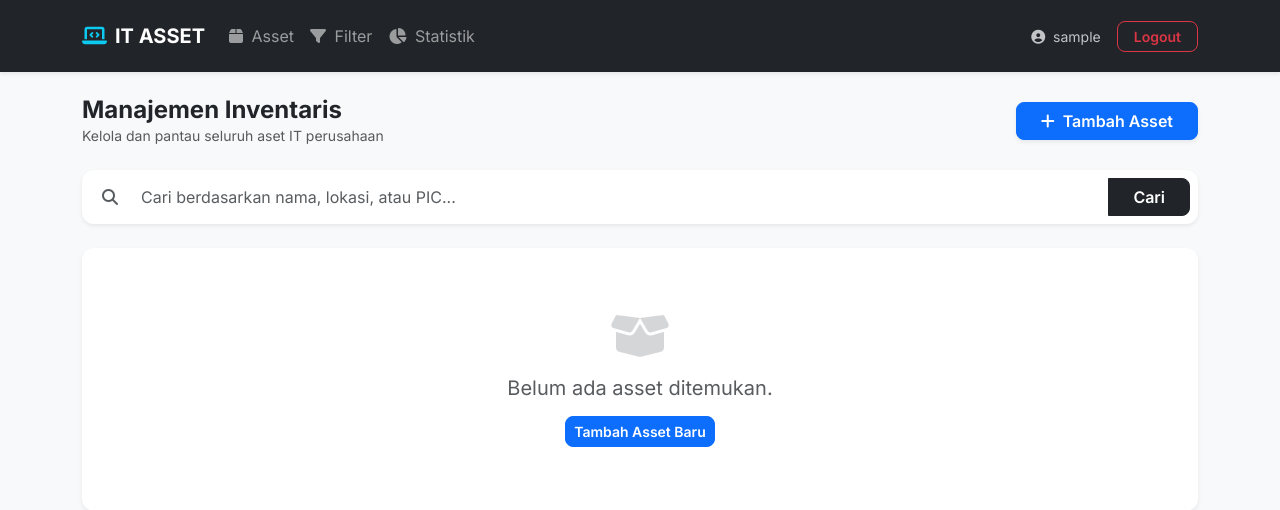
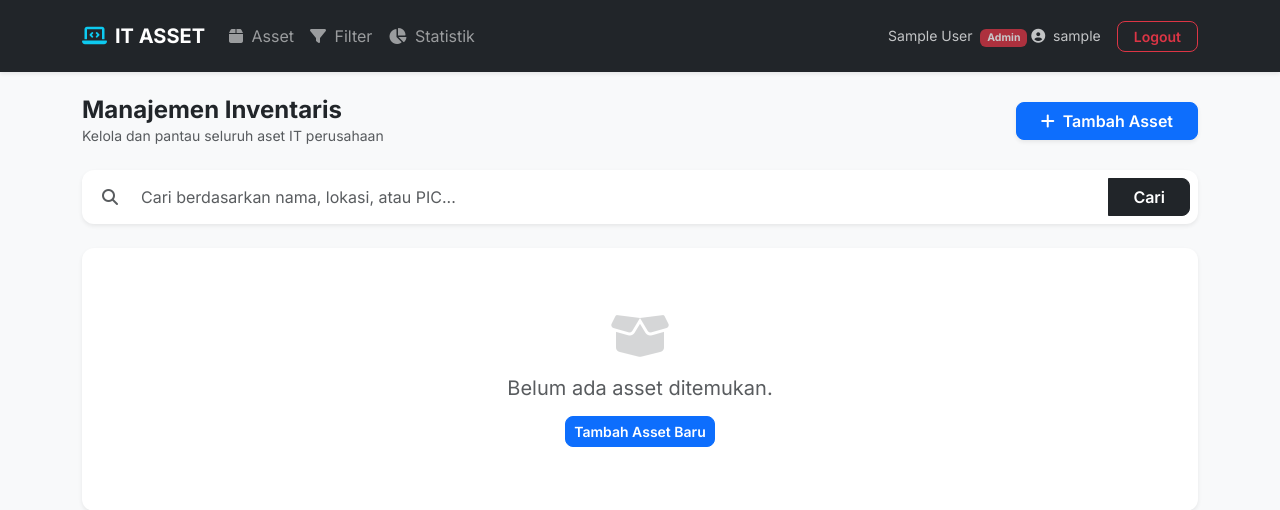
Before and after one commit to baguesputra/IT-Asset-Management, a Flask app: page /assets/ in a window 1280 px wide. Shown: the top 510 px of the page. Run offline with Flask 3, Linux system fonts and the light colour scheme; the visitor is signed in with stand-in values (Sample User, id 1); data that the repository does not hold is empty.

Commit message:
feat: add role user for admin and viewer

```diff
--- a/app/__init__.py
+++ b/app/__init__.py
@@ -1,8 +1,18 @@
-from flask import Flask
+from flask import Flask, session
 
 def create_app() -> Flask:
     app = Flask(__name__)
     app.secret_key = "it-asset-rs-2024-ganti-ini-nanti"
+
+    # context processor — inject variabel ke SEMUA template
+    # tanpa perlu kirim manual di setiap render_template()
+    @app.context_processor
+    def inject_globals():
+        return {
+            "is_admin": session.get("role") == "admin",
+            "current_user": session.get("nama", ""),
+            "current_role": session.get("role", ""),
+        }
 
     from app.routes.asset_routes import asset_bp
     from app.routes.main_routes import main_bp
--- a/app/routes/asset_routes.py
+++ b/app/routes/asset_routes.py
@@ -3,7 +3,7 @@
 # panggil service, return halaman HTML.
 
 from flask import Blueprint, render_template, request, redirect, url_for, flash
-from app.utils.auth import login_required
+from app.utils.auth import login_required, admin_required
 from app.services.asset_service import (
     get_semua_asset, get_asset_by_id,
     tambah_asset, update_asset, hapus_asset,
@@ -28,7 +28,7 @@ def index():
 
 
 @asset_bp.route("/tambah", methods=["GET", "POST"])
-@login_required
+@admin_required
 def tambah():
     """
     GET  → tampilkan form tambah asset
@@ -75,7 +75,7 @@ def detail(asset_id: str):
 
 
 @asset_bp.route("/edit/<asset_id>", methods=["GET", "POST"])
-@login_required
+@admin_required
 def edit(asset_id: str):
     """
     GET  → tampilkan form edit dengan nilai saat ini
@@ -129,7 +129,7 @@ def cari():
 
 
 @asset_bp.route("/hapus/<asset_id>", methods=["POST"])
-@login_required
+@admin_required
 def hapus(asset_id: str):
     """Hapus asset — hanya terima POST request."""
     target = hapus_asset(asset_id)
--- a/app/routes/auth_routes.py
+++ b/app/routes/auth_routes.py
@@ -24,11 +24,15 @@ def login():
         username = request.form.get("username", "").strip()
         password = request.form.get("password", "").strip()
 
+        user = USERS.get(username)
+
         # cek apakah username ada dan password cocok
-        if USERS.get(username) == password:
+        if user and user["password"] == password:
             # simpan info login ke session
             session["logged_in"] = True
             session["username"]  = username
+            session["role"]      = user["role"]
+            session["nama"]      = user["nama"]
 
             flash(f"Selamat datang, {username}!", "success")
             return redirect(url_for("assets.index"))
--- a/app/routes/servis_routes.py
+++ b/app/routes/servis_routes.py
@@ -11,6 +11,7 @@ from app.services.servis_service import (
     hapus_servis, get_total_biaya, JENIS_SERVIS
 )
 from datetime import date
+from app.utils.auth import login_required, admin_required
 
 servis_bp = Blueprint("servis", __name__, url_prefix="/servis")
 
@@ -38,7 +39,7 @@ def riwayat(asset_id: str):
 
 
 @servis_bp.route("/tambah/<asset_id>", methods=["POST"])
-@login_required
+@admin_required
 def tambah(asset_id: str):
     """Tambah catatan servis baru — hanya POST."""
     asset = get_asset_by_id(asset_id)
@@ -60,7 +61,7 @@ def tambah(asset_id: str):
 
 
 @servis_bp.route("/hapus/<int:servis_id>", methods=["POST"])
-@login_required
+@admin_required
 def hapus(servis_id: int):
     """Hapus satu catatan servis."""
     # ambil asset_id dulu untuk redirect balik
--- a/app/templates/assets/detail.html
+++ b/app/templates/assets/detail.html
@@ -100,6 +100,7 @@
                     <a href="/servis/asset/{{ asset.id }}" class="btn btn-info px-4 shadow-sm">
                         <i class="fas fa-history me-2"></i>Riwayat Servis
                     </a>
+                    {% if is_admin %}
                     <a href="/assets/edit/{{ asset.id }}" class="btn btn-warning px-4 shadow-sm">
                         <i class="fas fa-edit me-2"></i>Edit
                     </a>
@@ -109,6 +110,7 @@
                             <i class="fas fa-trash-alt me-2"></i>Hapus
                         </button>
                     </form>
+                    {% endif %}
                 </div>
                 <a href="/assets" class="btn btn-link text-decoration-none text-muted ms-auto">
                     <i class="fas fa-arrow-left me-1"></i> Kembali ke Daftar
--- a/app/templates/assets/index.html
+++ b/app/templates/assets/index.html
@@ -56,9 +56,11 @@
         <p class="text-muted small mb-0">Kelola dan pantau seluruh aset IT perusahaan</p>
     </div>
     <div class="col-md-6 text-md-end mt-3 mt-md-0">
+        {% if is_admin %}
         <a href="/assets/tambah" class="btn btn-primary shadow-sm px-4">
             <i class="fas fa-plus me-2"></i>Tambah Asset
         </a>
+        {% endif %}
     </div>
 </div>
 
@@ -116,6 +118,7 @@
                             <a href="/assets/detail/{{ a.id }}" class="btn btn-light btn-sm text-info" title="Detail">
                                 <i class="fas fa-eye"></i>
                             </a>
+                            {% if is_admin %}
                             <a href="/assets/edit/{{ a.id }}" class="btn btn-light btn-sm text-warning" title="Edit">
                                 <i class="fas fa-edit"></i>
                             </a>
@@ -124,6 +127,7 @@
                                     <i class="fas fa-trash"></i>
                                 </button>
                             </form>
+                            {% endif %}
                         </div>
                     </td>
                 </tr>
--- a/app/templates/base.html
+++ b/app/templates/base.html
@@ -43,6 +43,13 @@
                 <div class="navbar-nav align-items-center gap-3">
                     {% if session.get("logged_in") %}
                     <span class="nav-item text-light opacity-75 small">
+                        {{ current_user }}
+                        <!-- tampilkan badge role -->
+                        {% if current_role == "admin" %}
+                            <span class="badge bg-danger ms-1">Admin</span>
+                        {% else %}
+                            <span class="badge bg-secondary ms-1">Viewer</span>
+                        {% endif %}
                         <i class="fas fa-user-circle me-1"></i> {{ session.get("username") }}
                     </span>
                     <a href="/logout" class="btn btn-outline-danger btn-sm px-3">Logout</a>
--- a/app/utils/auth.py
+++ b/app/utils/auth.py
@@ -4,8 +4,17 @@
 from functools import wraps
 from flask import session, redirect, url_for, flash
 
+def login_required(f):
+    """Pastikan user sudah login."""
+    @wraps(f)
+    def decorated(*args, **kwargs):
+        if not session.get("logged_in"):
+            flash("Silakan login terlebih dahulu.", "warning")
+            return redirect(url_for("auth.login"))
+        return f(*args, **kwargs)
+    return decorated
 
-def login_required(f):
+def admin_required(f):
     """
     Decorator — lindungi route dari user yang belum login.
 
@@ -26,5 +35,17 @@ def login_required(f):
         if not session.get("logged_in"):
             flash("Silakan login terlebih dahulu.", "warning")
             return redirect(url_for("auth.login"))
+
+        if session.get("role") != "admin":
+            flash("Anda tidak memiliki akses ke halaman ini.", "danger")
+            return redirect(url_for("assets.index"))
+
         return f(*args, **kwargs)
     return decorated
+
+def is_admmin() -> bool:
+    """
+    Helper untuk cek role di template HTML.
+    Dipakai untuk sembunyikan tombol dari viewer.
+    """
+    return session.get("role") == "admin"
```
Also changed, not shown: app/templates/servis/riwayat.html (+10 -0 lines), config.py (+15 -2 lines).
